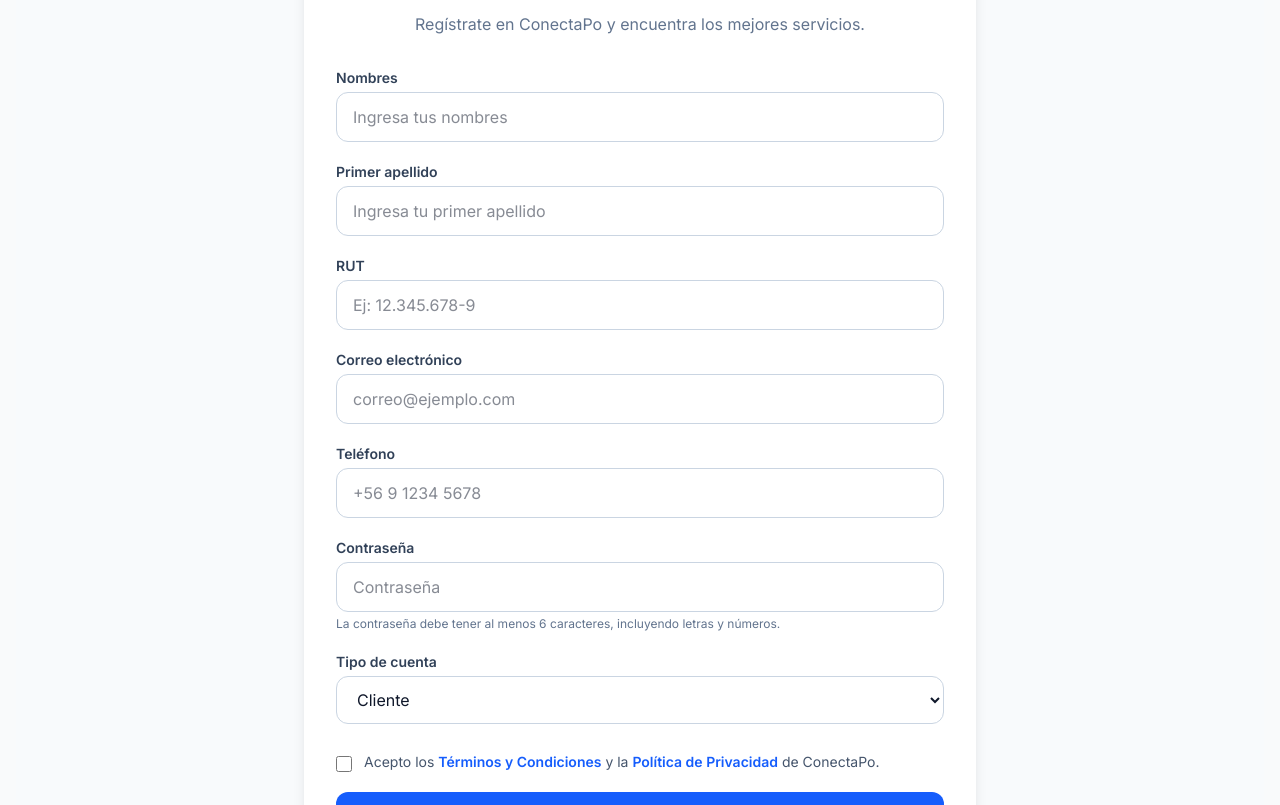
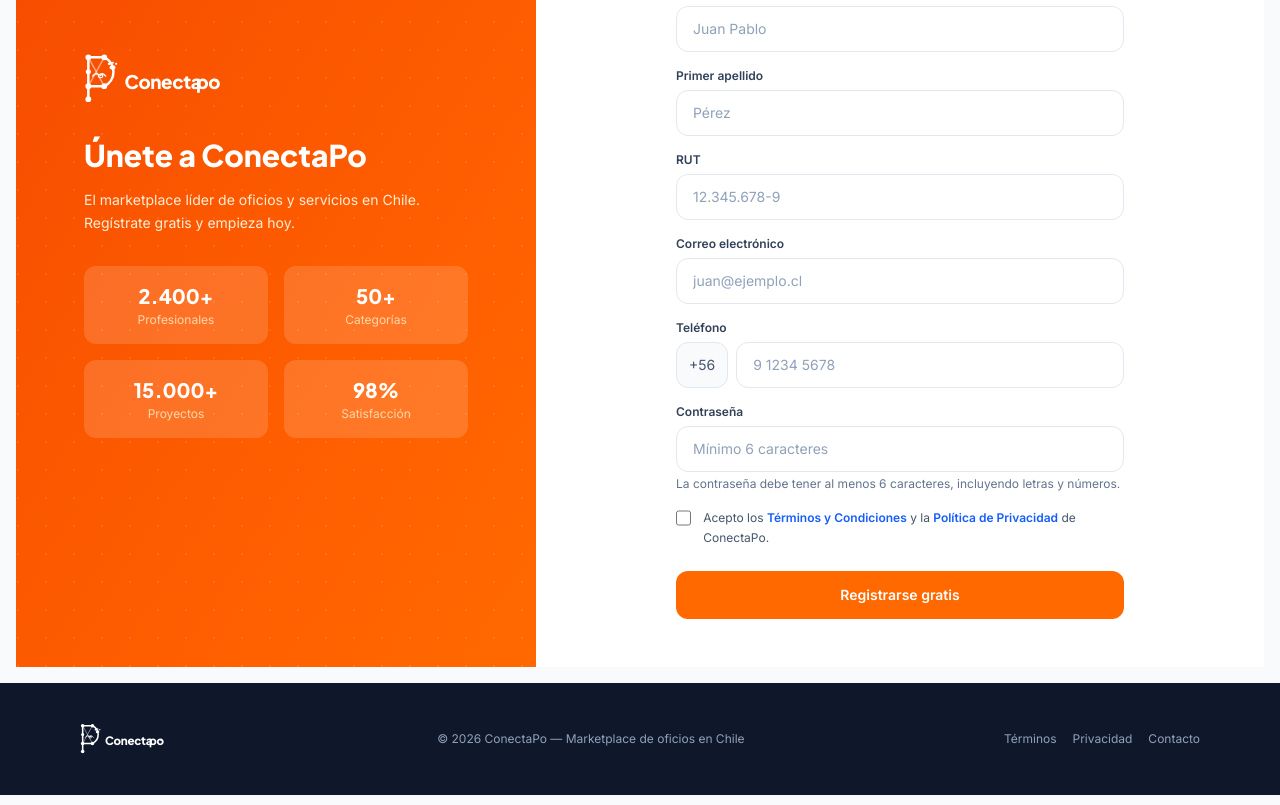
Before and after one commit to evelynk1/ConectaPo, a React (Vite) app: page /registro in a window 1280 px wide. Shown: the part 240-1045 px from the top of the page. Built offline with nearby package versions, Linux system fonts and the light colour scheme; no server answers.

Commit message:
Corrige registro manteniendo diseño original

```diff
--- a/src/pages/public/Registro.jsx
+++ b/src/pages/public/Registro.jsx
@@ -1,253 +1,243 @@
 import { useState } from 'react'
+
 import { Link, useNavigate } from 'react-router-dom'
+
 import ConectaPoLogo from '../../components/Logo'
+
 import { registerUser } from '../../services/api'
 
 export default function Registro() {
+
   const [terms, setTerms] = useState(false)
 
-  const [form, setForm] = useState({
-    nombres: '',
-    primer_apellido: '',
-    rut: '',
-    email: '',
-    telefono: '',
-    password: '',
-    rol: 'CLIENTE'
-  })
+  const [form, setForm] = useState({ nombres: '', primer_apellido: '', rut: '', email: '', telefono: '', password: '', rol: 'CLIENTE' })
 
   const navigate = useNavigate()
 
   const handleRegister = async (e) => {
-    e.preventDefault()
+
+    e.preventDefault(); // Evita que la página recargue
 
     if (!terms) {
-      alert('Debes aceptar los términos y condiciones para continuar.')
-      return
+
+      alert("Debes aceptar los términos y condiciones para continuar.");
+
+      return;
+
     }
 
     try {
+
       await registerUser(form)
 
       alert('¡Registro exitoso! Ahora puedes iniciar sesión.')
+
       navigate('/login')
+
     } catch (error) {
+
       alert(error.message)
+
     }
+
   }
 
   return (
-    <div className="min-h-screen bg-slate-50 flex items-center justify-center px-4 py-10">
-      <div className="w-full max-w-2xl bg-white rounded-2xl shadow-lg p-8">
 
-        {/* Logo */}
-        <div className="flex justify-center mb-6">
-          <Link to="/" aria-label="Ir al inicio">
-            <ConectaPoLogo height={48} />
-          </Link>
+    <div className="min-h-[calc(100vh-4rem)] flex">
+
+      {/* ---------------------------------------------------- */}
+      {/* PANEL IZQUIERDO: Branding, estadísticas y decorativo */}
+      {/* ---------------------------------------------------- */}
+
+      <div className="hidden lg:flex lg:w-5/12 relative items-center justify-center p-12 bg-gradient-to-br from-orange-600 to-orange-500">
+
+        <div className="absolute inset-0 opacity-10" style={{ backgroundImage: 'radial-gradient(circle at 2px 2px, white 1px, transparent 0)', backgroundSize: '28px 28px' }} />
+
+        <div className="relative text-white max-w-sm">
+
+          <div className="mb-8"><ConectaPoLogo height={52} inverted /></div>
+
+          <h2 className="text-3xl font-extrabold mb-4" style={{ fontFamily: 'Plus Jakarta Sans' }}>Únete a ConectaPo</h2>
+
+          <p className="text-orange-100 text-sm leading-relaxed">
+
+            El marketplace líder de oficios y servicios en Chile. Regístrate gratis y empieza hoy.
+
+          </p>
+
+          <div className="mt-8 grid grid-cols-2 gap-4">
+
+            {[['2.400+', 'Profesionales'], ['50+', 'Categorías'], ['15.000+', 'Proyectos'], ['98%', 'Satisfacción']].map(([n, l]) => (
+
+              <div key={l} className="bg-white/15 rounded-xl p-4 text-center">
+
+                <div className="text-xl font-extrabold" style={{ fontFamily: 'Plus Jakarta Sans' }}>{n}</div>
+
+                <div className="text-xs text-orange-200 mt-0.5">{l}</div>
+
               </div>
 
-        {/* Título */}
-        <div className="text-center mb-8">
-          <h1 className="text-3xl font-bold text-slate-900">
-            Crear cuenta
-          </h1>
+            ))}
 
-          <p className="text-slate-500 mt-2">
-            Regístrate en ConectaPo y encuentra los mejores servicios.
-          </p>
           </div>
 
-        {/* Formulario */}
-        <form onSubmit={handleRegister} className="space-y-5">
-
-          {/* Nombres */}
-          <div>
-            <label className="block text-sm font-semibold text-slate-700 mb-1">
-              Nombres
-            </label>
-
-            <input
-              type="text"
-              value={form.nombres}
-              onChange={(e) =>
-                setForm({ ...form, nombres: e.target.value })
-              }
-              required
-              placeholder="Ingresa tus nombres"
-              className="w-full rounded-xl border border-slate-300 px-4 py-3 outline-none focus:border-blue-500 focus:ring-2 focus:ring-blue-100"
-            />
         </div>
 
-          {/* Primer apellido */}
-          <div>
-            <label className="block text-sm font-semibold text-slate-700 mb-1">
-              Primer apellido
-            </label>
-
-            <input
-              type="text"
-              value={form.primer_apellido}
-              onChange={(e) =>
-                setForm({ ...form, primer_apellido: e.target.value })
-              }
-              required
-              placeholder="Ingresa tu primer apellido"
-              className="w-full rounded-xl border border-slate-300 px-4 py-3 outline-none focus:border-blue-500 focus:ring-2 focus:ring-blue-100"
-            />
       </div>
 
-          {/* RUT */}
-          <div>
-            <label className="block text-sm font-semibold text-slate-700 mb-1">
-              RUT
-            </label>
+      {/* ---------------------------------------------------- */}
+      {/* PANEL DERECHO: Formulario interactivo de registro    */}
+      {/* ---------------------------------------------------- */}
 
-            <input
-              type="text"
-              value={form.rut}
-              onChange={(e) =>
-                setForm({ ...form, rut: e.target.value })
-              }
-              required
-              placeholder="Ej: 12.345.678-9"
-              className="w-full rounded-xl border border-slate-300 px-4 py-3 outline-none focus:border-blue-500 focus:ring-2 focus:ring-blue-100"
-            />
+      <div className="flex-1 flex items-center justify-center px-4 py-12 bg-white overflow-y-auto">
+
+        <div className="w-full max-w-md">
+
+          <div className="mb-8">
+
+            <p className="text-xs font-semibold text-orange-500 uppercase tracking-widest mb-2">Crear cuenta</p>
+
+            <h1 className="text-2xl font-bold text-slate-900" style={{ fontFamily: 'Plus Jakarta Sans' }}>Regístrate gratis</h1>
+
+            <p className="text-slate-500 text-sm mt-1">¿Ya tienes cuenta?{' '}
+
+              <Link to="/login" className="font-semibold text-blue-600 hover:text-blue-700">Inicia sesión</Link>
+
+            </p>
+
           </div>
 
-          {/* Email */}
+          <form onSubmit={handleRegister} className="space-y-4">
+
             <div>
-            <label className="block text-sm font-semibold text-slate-700 mb-1">
-              Correo electrónico
-            </label>
 
-            <input
-              type="email"
-              value={form.email}
-              onChange={(e) =>
-                setForm({ ...form, email: e.target.value })
-              }
+              <label className="block text-xs font-semibold text-slate-700 mb-1.5">Nombres</label>
+
+              <input value={form.nombres} onChange={e => setForm({ ...form, nombres: e.target.value })}
+
                 required
-              placeholder="correo@ejemplo.com"
-              className="w-full rounded-xl border border-slate-300 px-4 py-3 outline-none focus:border-blue-500 focus:ring-2 focus:ring-blue-100"
-            />
+
+                placeholder="Juan Pablo"
+
+                className="w-full px-4 py-3 rounded-xl border border-slate-200 text-sm text-slate-900 placeholder-slate-400 outline-none focus:border-blue-400 focus:ring-2 focus:ring-blue-100 transition-all" />
+
             </div>
 
-          {/* Teléfono */}
             <div>
-            <label className="block text-sm font-semibold text-slate-700 mb-1">
-              Teléfono
-            </label>
 
-            <input
-              type="tel"
-              value={form.telefono}
-              onChange={(e) =>
-                setForm({ ...form, telefono: e.target.value })
-              }
-              required
-              placeholder="+56 9 1234 5678"
-              className="w-full rounded-xl border border-slate-300 px-4 py-3 outline-none focus:border-blue-500 focus:ring-2 focus:ring-blue-100"
-            />
+              <label className="block text-xs font-semibold text-slate-700 mb-1.5">Primer apellido</label>
+
+              <input value={form.primer_apellido} onChange={e => setForm({ ...form, primer_apellido: e.target.value })}
+
+                required placeholder="Pérez"
+
+                className="w-full px-4 py-3 rounded-xl border border-slate-200 text-sm text-slate-900 placeholder-slate-400 outline-none focus:border-blue-400 focus:ring-2 focus:ring-blue-100 transition-all" />
+
             </div>
 
-          {/* Contraseña */}
             <div>
-            <label className="block text-sm font-semibold text-slate-700 mb-1">
-              Contraseña
-            </label>
 
-            <input
-              type="password"
-              value={form.password}
-              onChange={(e) =>
-                setForm({ ...form, password: e.target.value })
-              }
+              <label className="block text-xs font-semibold text-slate-700 mb-1.5">RUT</label>
+
+              <input value={form.rut} onChange={e => setForm({ ...form, rut: e.target.value })}
+
+                required placeholder="12.345.678-9"
+
+                className="w-full px-4 py-3 rounded-xl border border-slate-200 text-sm text-slate-900 placeholder-slate-400 outline-none focus:border-blue-400 focus:ring-2 focus:ring-blue-100 transition-all" />
+
+            </div>
+
+            <div>
+
+              <label className="block text-xs font-semibold text-slate-700 mb-1.5">Correo electrónico</label>
+
+              <input value={form.email} onChange={e => setForm({ ...form, email: e.target.value })}
+
                 required
-              minLength={6}
-              placeholder="Contraseña"
-              className="w-full rounded-xl border border-slate-300 px-4 py-3 outline-none focus:border-blue-500 focus:ring-2 focus:ring-blue-100"
-            />
+
+                type="email" placeholder="juan@ejemplo.cl"
+
+                className="w-full px-4 py-3 rounded-xl border border-slate-200 text-sm text-slate-900 placeholder-slate-400 outline-none focus:border-blue-400 focus:ring-2 focus:ring-blue-100 transition-all" />
+
+            </div>
+
+            <div>
+
+              <label className="block text-xs font-semibold text-slate-700 mb-1.5">Teléfono</label>
+
+              <div className="flex gap-2">
+
+                <span className="px-3 py-3 rounded-xl border border-slate-200 text-sm text-slate-600 bg-slate-50 shrink-0">+56</span>
+
+                <input value={form.telefono} onChange={e => setForm({ ...form, telefono: e.target.value })}
+
+                  required
+
+                  placeholder="9 1234 5678" type="tel"
+
+                  className="flex-1 px-4 py-3 rounded-xl border border-slate-200 text-sm text-slate-900 placeholder-slate-400 outline-none focus:border-blue-400 focus:ring-2 focus:ring-blue-100 transition-all" />
+
+              </div>
+
+            </div>
+
+            <div>
+
+              <label className="block text-xs font-semibold text-slate-700 mb-1.5">Contraseña</label>
+
+              <input value={form.password} onChange={e => setForm({ ...form, password: e.target.value })}
+
+                required minLength={6}
+
+                type="password" placeholder="Mínimo 6 caracteres"
+
+                className="w-full px-4 py-3 rounded-xl border border-slate-200 text-sm text-slate-900 placeholder-slate-400 outline-none focus:border-blue-400 focus:ring-2 focus:ring-blue-100 transition-all" />
 
               <p className="mt-1 text-xs text-slate-500">
                 La contraseña debe tener al menos 6 caracteres, incluyendo letras y números.
               </p>
+
             </div>
 
-          {/* Tipo de usuario */}
-          <div>
-            <label className="block text-sm font-semibold text-slate-700 mb-1">
-              Tipo de cuenta
+            <label className="flex items-start gap-3 cursor-pointer">
+
+              <input type="checkbox" checked={terms} onChange={e => setTerms(e.target.checked)}
+
+                className="mt-0.5 w-4 h-4 rounded border-slate-300 cursor-pointer accent-blue-600" />
+
+              <span className="text-xs text-slate-600 leading-relaxed">
+
+                Acepto los{' '}
+
+                <Link to="/terminos" className="text-blue-600 font-semibold hover:underline">Términos y Condiciones</Link>{' '}
+
+                y la{' '}
+
+                <Link to="/privacidad" className="text-blue-600 font-semibold hover:underline">Política de Privacidad</Link>
+
+                {' '}de ConectaPo.
+
+              </span>
+
             </label>
 
-            <select
-              value={form.rol}
-              onChange={(e) =>
-                setForm({ ...form, rol: e.target.value })
-              }
-              className="w-full rounded-xl border border-slate-300 px-4 py-3 outline-none focus:border-blue-500 focus:ring-2 focus:ring-blue-100"
-            >
-              <option value="CLIENTE">
-                Cliente
-              </option>
+            <button type="submit"
 
-              <option value="PROFESIONAL">
-                Profesional
-              </option>
-            </select>
-          </div>
+              className="w-full py-3.5 rounded-xl text-white bg-orange-500 font-semibold text-sm transition-all hover:bg-orange-600 hover:shadow-lg mt-2 cursor-pointer">
 
-          {/* Términos */}
-          <div className="flex items-start gap-3 pt-2">
-            <input
-              type="checkbox"
-              checked={terms}
-              onChange={(e) => setTerms(e.target.checked)}
-              className="mt-1 h-4 w-4 cursor-pointer"
-            />
+              Registrarse gratis
 
-            <span className="text-sm text-slate-600">
-              Acepto los{' '}
-              <Link
-                to="/terminos"
-                className="text-blue-600 font-semibold hover:underline"
-              >
-                Términos y Condiciones
-              </Link>{' '}
-              y la{' '}
-              <Link
-                to="/privacidad"
-                className="text-blue-600 font-semibold hover:underline"
-              >
-                Política de Privacidad
-              </Link>{' '}
-              de ConectaPo.
-            </span>
-          </div>
+            </button>
 
-          {/* Botón */}
-          <button
-            type="submit"
-            className="w-full bg-blue-600 text-white font-semibold py-3 rounded-xl hover:bg-blue-700 transition-colors cursor-pointer"
-          >
-            Crear cuenta
-          </button>
           </form>
 
-        {/* Login */}
-        <div className="text-center mt-6">
-          <p className="text-sm text-slate-500">
-            ¿Ya tienes una cuenta?{' '}
-            <Link
-              to="/login"
-              className="text-blue-600 font-semibold hover:underline"
-            >
-              Inicia sesión
-            </Link>
-          </p>
         </div>
 
       </div>
+
     </div>
+
   )
+
 }
```
Lines whose indentation alone changed are shown as unchanged.
